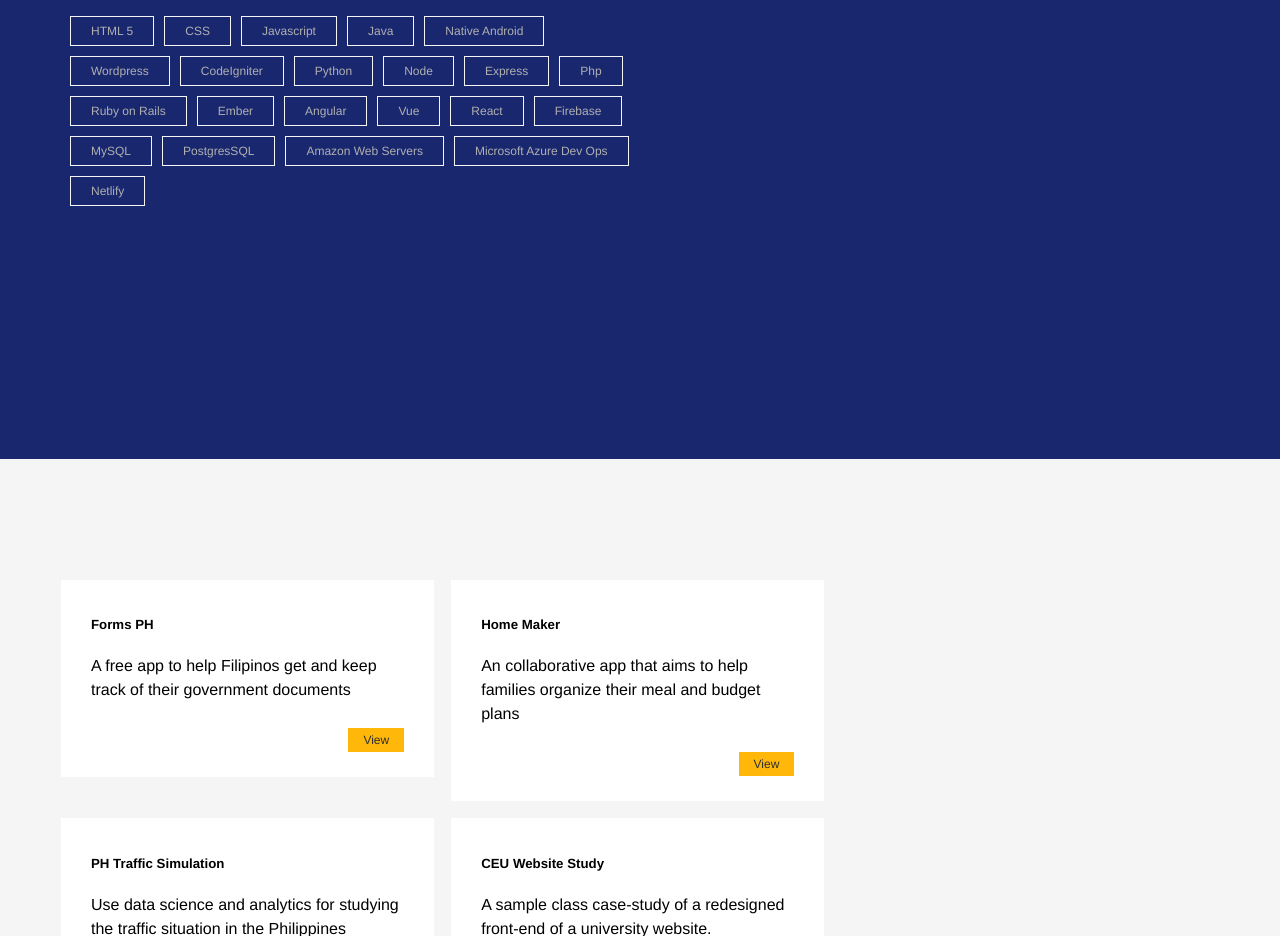
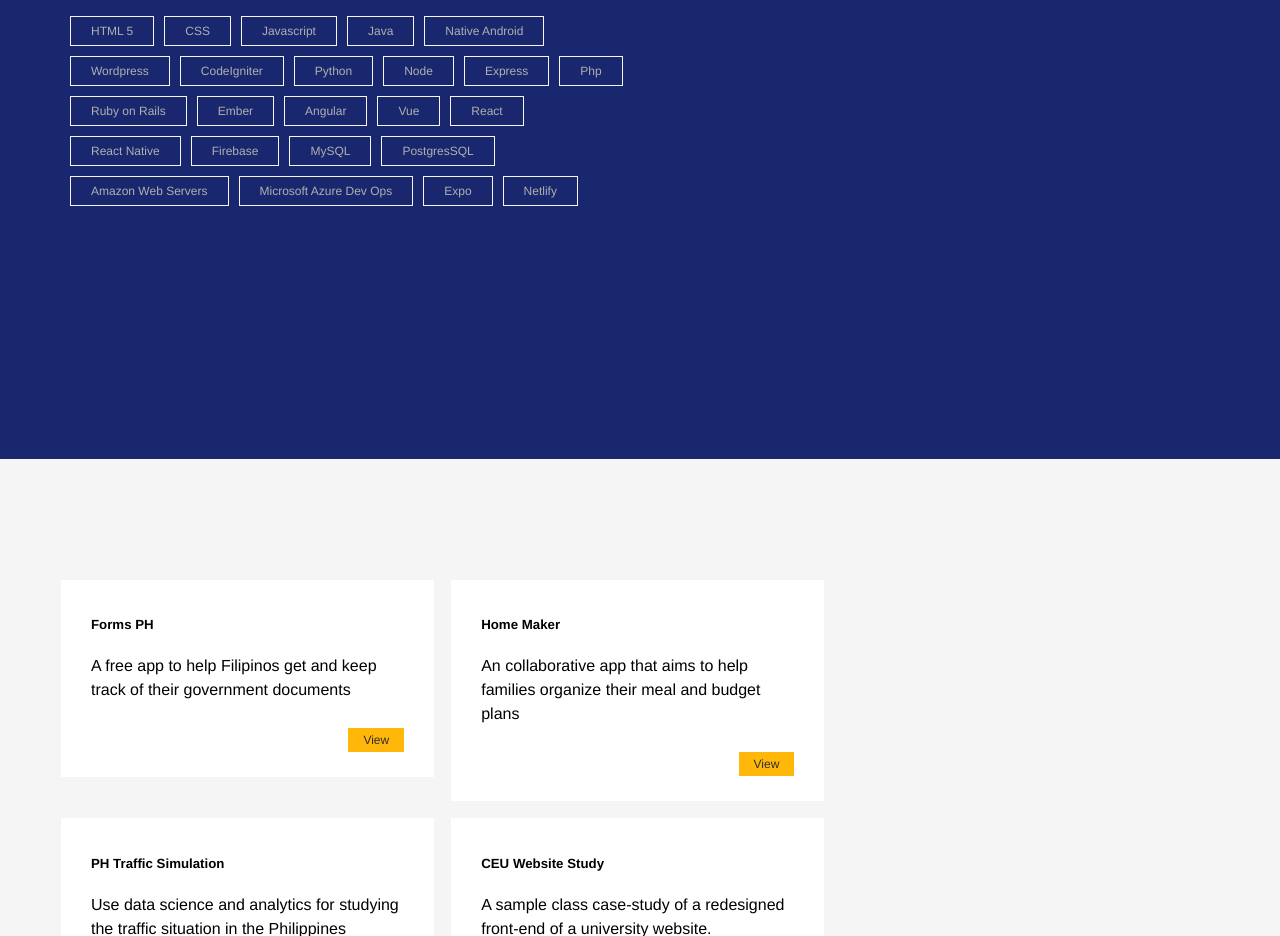
Before and after one commit to mens-rea/jmgalvarez.com, a plain HTML site: page index.html in a window 1280 px wide. Shown: the part 1301-2237 px from the top of the page. Drawn offline with Linux system fonts and the light colour scheme.

Commit message:
add some skills expo and react native

```diff
--- a/index.html
+++ b/index.html
@@ -61,11 +61,13 @@
               <li>Angular</li>
               <li>Vue</li>
               <li>React</li>
+              <li>React Native</li>
               <li>Firebase</li>
               <li>MySQL</li>
               <li>PostgresSQL</li>
               <li>Amazon Web Servers</li>
               <li>Microsoft Azure Dev Ops</li>
+              <li>Expo</li>
               <li>Netlify</li>
             </ul>
         </div>
```
